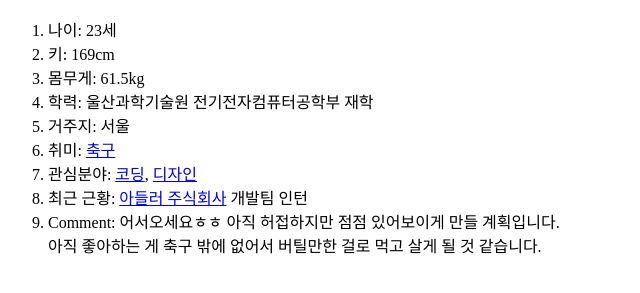
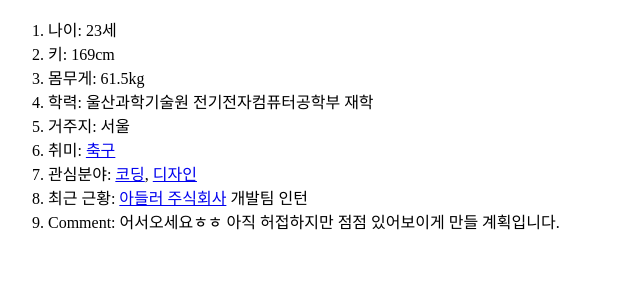
Before and after one commit to kym000131/my-website, a plain HTML site: page index.html in a window 1280 px wide. Shown: the part 451-744 px from the top of the page, without its empty margins (0-640 px from the left). Drawn offline with Linux system fonts and the light colour scheme.

Commit message:
edit comments and profile image

```diff
--- a/index.html
+++ b/index.html
@@ -20,7 +20,7 @@
             <li>취미: <a href="https://kym000131.github.io/soccer/">축구</a></li>
             <li>관심분야: <a href="CodingStory.html">코딩</a>, <a href="DesignStory.html">디자인</a></li>
             <li>최근 근황: <a href="https://adler.cx">아들러 주식회사</a> 개발팀 인턴</li>
-            <li>Comment: 어서오세요ㅎㅎ 아직 허접하지만 점점 있어보이게 만들 계획입니다.<br>아직 좋아하는 게 축구 밖에 없어서 버틸만한 걸로 먹고 살게 될 것 같습니다.</li>
+            <li>Comment: 어서오세요ㅎㅎ 아직 허접하지만 점점 있어보이게 만들 계획입니다.</li>
         </ol>
     </p>
 </body>
```
Also changed, not shown: profile.jpg.
